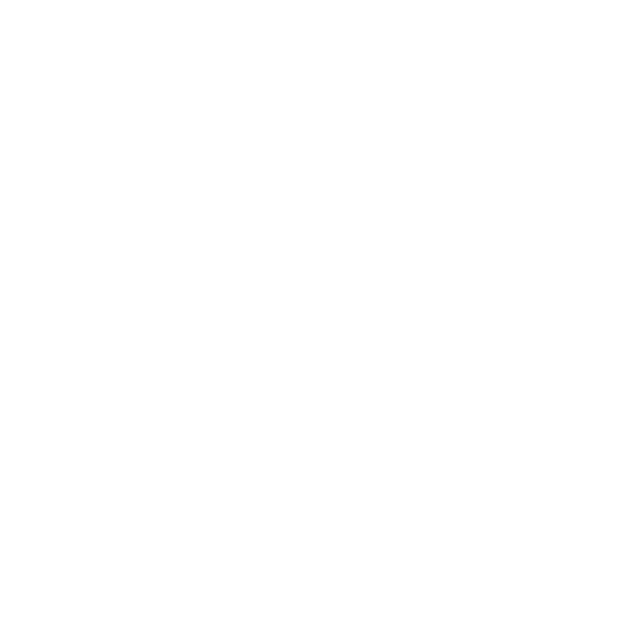
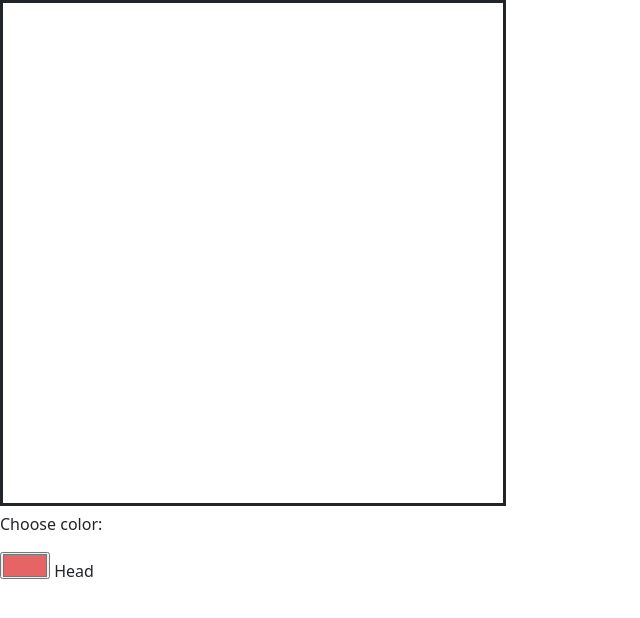
Before and after one commit to Corax73/clockJS, a plain HTML site: page drawer.html in a window 1280 px wide. Shown: the whole page, without its empty margins (0-640 px from the left). Drawn offline with nearby package versions, Linux system fonts and the light colour scheme.

Commit message:
added color selection form

```diff
--- a/css/style.css
+++ b/css/style.css
@@ -59,3 +59,13 @@ border-color: gray;
 text-align: center;
 padding: 20px;
 }
+
+#canvas{
+  border: solid;
+  position: top;
+  top: 0;
+  bottom: 0;
+  left: 0;
+  right: 0;
+  margin: auto;
+}
--- a/drawer.html
+++ b/drawer.html
@@ -14,6 +14,12 @@
 
         </canvas>
     </div>
+    <div id="inputColor">
+        <p>Choose color:</p>
+        <input type="color" id="head" name="head" value="#e66465">
+        <label for="head">Head</label>
+    </div>
+</div>
 </body>
 <script src="js/drawer.js"></script>
 </html>
--- a/js/drawer.js
+++ b/js/drawer.js
@@ -3,15 +3,33 @@ const ctx = canv.getContext('2d');
 let isMouseDown = false;
 let coords = [];
 let radius = 5;
+let headColor = document.getElementById('head');
+let colorForDraw;
 
-canv.width = window.innerWidth;
-canv.height = window.innerHeight;
+canv.width = 500;
+canv.height = 500;
 
+/**
+ * getting the user-selected color
+ */
+function getColor() {
+
+    headColor.addEventListener('change', function() {
+
+        colorForDraw = headColor.value;
+        ctx.strokeStyle = colorForDraw;
+        ctx.fillStyle = colorForDraw;
+
+    });
+
+}
 /**
  * drawing lines and saving to an array
  */
 function draw() {
 
+    ctx.strokeStyle = colorForDraw;
+    ctx.fillStyle = colorForDraw;
     canv.addEventListener('mousedown', function() {
 
         isMouseDown = true;
@@ -67,6 +85,7 @@ function clear() {
     ctx.fillRect(0, 0, canv.width, canv.height);
 
     ctx.beginPath();
+    ctx.strokeStyle = 'black';
     ctx.fillStyle = 'black';
 
 }
@@ -76,6 +95,8 @@ function clear() {
  */
 function replay() {
 
+    ctx.strokeStyle = colorForDraw;
+    ctx.fillStyle = colorForDraw;
     let timer;
     timer = setInterval(function() {
 
@@ -149,6 +170,7 @@ function init() {
 
     listenerKeyboard();
     draw();
+    getColor();
 
 }
 
```
